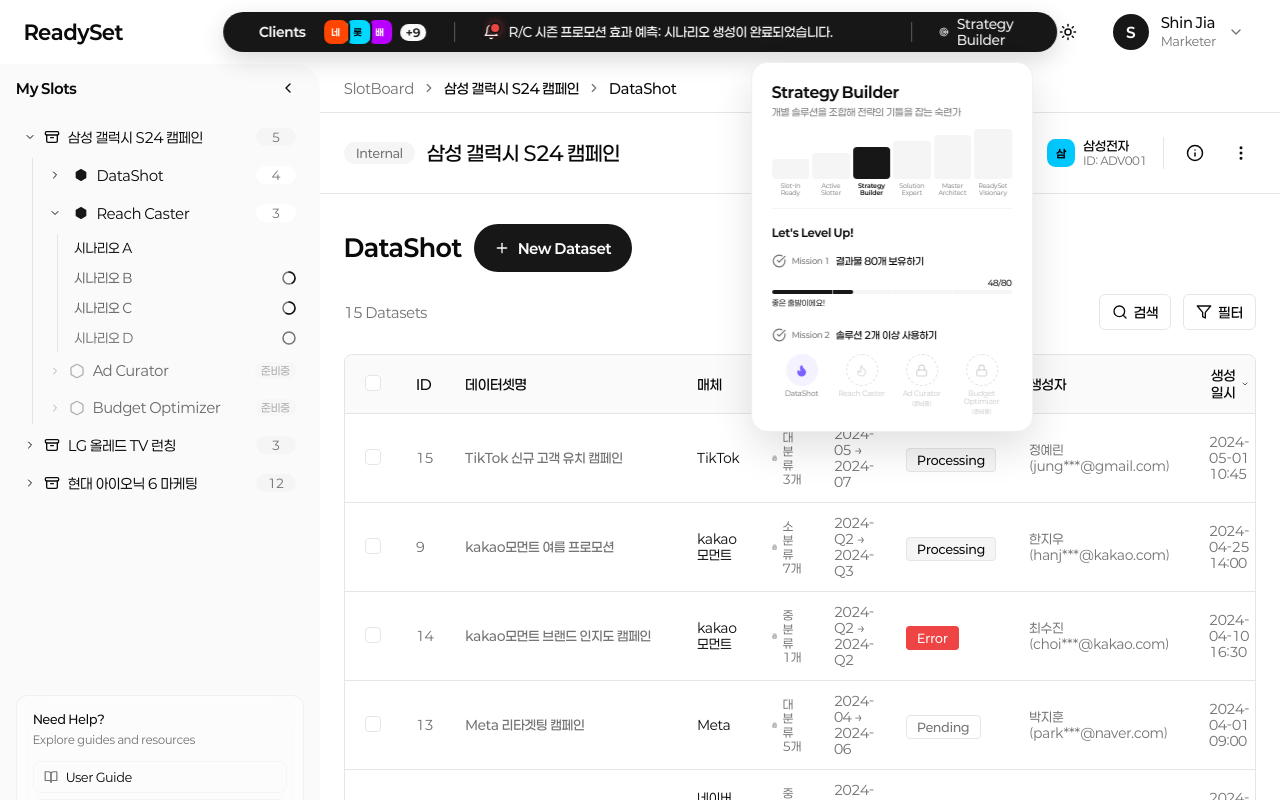
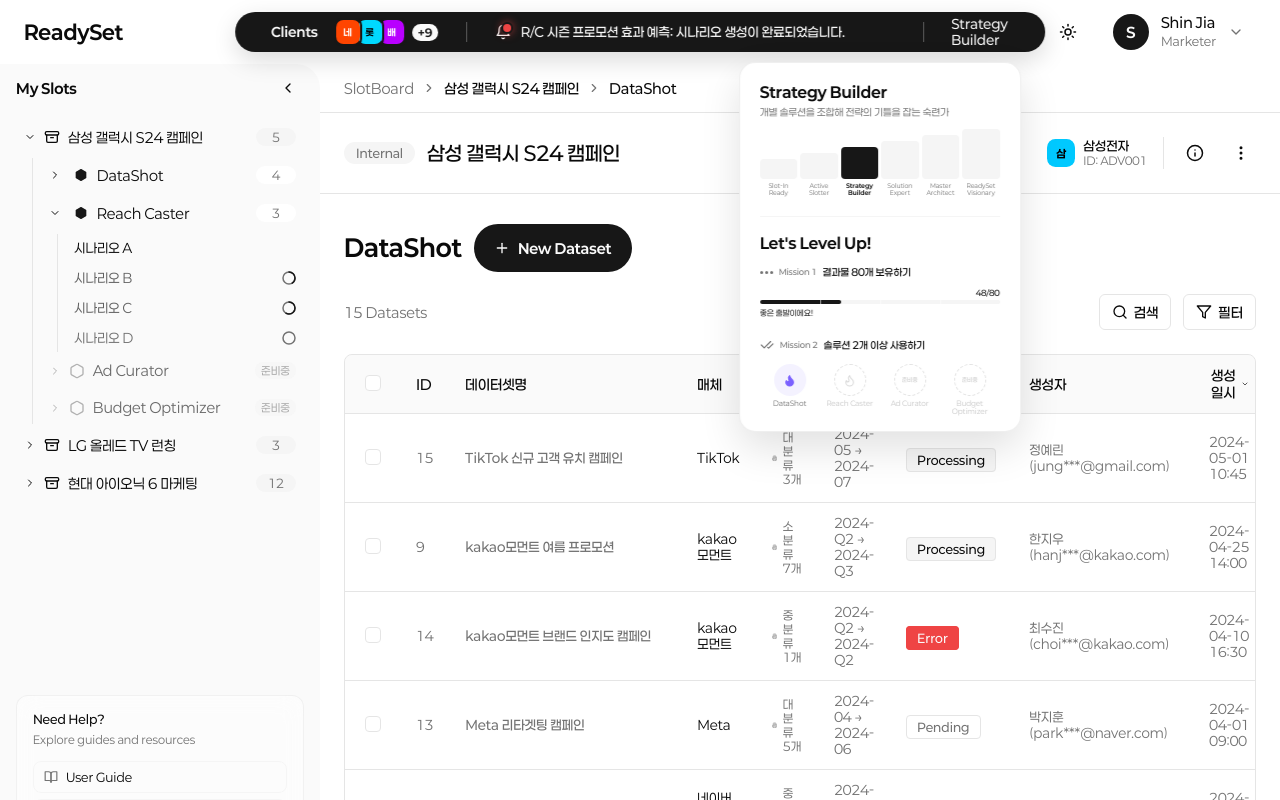
Before and after one commit to taetaej/ReadySet, a React (Vite) app: page /datashot in a window 1280 px wide. Both pictures are taken after a click on the element "Strategy Builder". Shown: the top 800 px of the page. Built offline with nearby package versions, Linux system fonts and the light colour scheme.

Commit message:
feat: GradeCard 미션 아이콘 개선 - 도로록 점 애니메이션, 준비중 텍스트, GNB 아이콘 정리

```diff
--- a/src/components/layout/GradeCard.tsx
+++ b/src/components/layout/GradeCard.tsx
@@ -1,5 +1,5 @@
 import { useState, useEffect, useRef } from 'react'
-import { ChevronRight, Award, Flame, Lock, Zap, Activity, Target, Crown, Star } from 'lucide-react'
+import { ChevronRight, Award, Flame, Zap, Activity, Target, Crown, Star, CheckCheck } from 'lucide-react'
 
 const grades = [
   { name: 'Slot-In Ready', icon: Zap, description: 'ReadySet의 잠재력을 탐색 중인 예비 전략가.' },
@@ -65,7 +65,6 @@ export function GradeCard() {
       }}
       onClick={() => setShowGradeTooltip(!showGradeTooltip)}
     >
-      <currentGrade.icon size={16} style={{ color: 'hsl(var(--primary-foreground))' }} />
       <span style={{ fontSize: '13px', fontWeight: '500', color: 'hsl(var(--primary-foreground))' }}>
         {currentGrade.name}
       </span>
@@ -115,17 +114,18 @@ export function GradeCard() {
               </div>
             </div>
 
-            <div style={{ marginTop: '12px', paddingTop: '12px', borderTop: '1px solid hsl(var(--border) / 0.4)' }}>
-              <span style={{ fontSize: '11px', fontWeight: '600', color: 'hsl(var(--foreground))' }}>Let's Level Up!</span>
+            <div style={{ marginTop: '20px', paddingTop: '16px', borderTop: '1px solid hsl(var(--border) / 0.4)' }}>
+              <span style={{ fontSize: '15px', fontWeight: '700', color: 'hsl(var(--foreground))' }}>Let's Level Up!</span>
 
               {/* 미션 1 */}
               <div style={{ marginTop: '14px' }}>
                 <div style={{ display: 'flex', alignItems: 'center', marginBottom: '10px' }}>
                   <div style={{ display: 'flex', alignItems: 'center', gap: '6px' }}>
-                    {showCheck1
-                      ? <svg width="14" height="14" viewBox="0 0 24 24" fill="none" stroke="hsl(var(--muted-foreground))" strokeWidth="2" strokeLinecap="round" strokeLinejoin="round" style={{ flexShrink: 0, animation: 'stampPop 0.5s ease-out forwards' }}><path d="M21.801 10A10 10 0 1 1 17 3.335"/><path d="m9 11 3 3L22 4"/></svg>
-                      : <svg width="14" height="14" viewBox="0 0 24 24" style={{ flexShrink: 0, visibility: 'hidden' }}><path d="M21.801 10A10 10 0 1 1 17 3.335"/></svg>
-                    }
+                    <span style={{ display: 'inline-flex', alignItems: 'center', gap: '2px', flexShrink: 0 }}>
+                      <span style={{ width: '3px', height: '3px', borderRadius: '50%', backgroundColor: 'hsl(var(--muted-foreground))', animation: 'dotBounce 1.4s ease-in-out infinite', animationDelay: '0s' }} />
+                      <span style={{ width: '3px', height: '3px', borderRadius: '50%', backgroundColor: 'hsl(var(--muted-foreground))', animation: 'dotBounce 1.4s ease-in-out infinite', animationDelay: '0.2s' }} />
+                      <span style={{ width: '3px', height: '3px', borderRadius: '50%', backgroundColor: 'hsl(var(--muted-foreground))', animation: 'dotBounce 1.4s ease-in-out infinite', animationDelay: '0.4s' }} />
+                    </span>
                     <span style={{ fontSize: '8px', fontWeight: '500', color: 'hsl(var(--muted-foreground))' }}>Mission 1</span>
                     <span style={{ fontSize: '10px', fontWeight: '500', color: 'hsl(var(--foreground))' }}>결과물 80개 보유하기</span>
                   </div>
@@ -156,8 +156,8 @@ export function GradeCard() {
                 <div style={{ display: 'flex', alignItems: 'center', marginBottom: '4px' }}>
                   <div style={{ display: 'flex', alignItems: 'center', gap: '6px' }}>
                     {showCheck2
-                      ? <svg width="14" height="14" viewBox="0 0 24 24" fill="none" stroke="hsl(var(--muted-foreground))" strokeWidth="2" strokeLinecap="round" strokeLinejoin="round" style={{ flexShrink: 0, animation: 'stampPop 0.5s ease-out forwards' }}><path d="M21.801 10A10 10 0 1 1 17 3.335"/><path d="m9 11 3 3L22 4"/></svg>
-                      : <svg width="14" height="14" viewBox="0 0 24 24" style={{ flexShrink: 0, visibility: 'hidden' }}><path d="M21.801 10A10 10 0 1 1 17 3.335"/></svg>
+                      ? <CheckCheck size={14} style={{ color: 'hsl(var(--muted-foreground))', flexShrink: 0, animation: 'stampPop 0.5s ease-out forwards' }} />
+                      : <CheckCheck size={14} style={{ flexShrink: 0, visibility: 'hidden' }} />
                     }
                     <span style={{ fontSize: '8px', fontWeight: '500', color: 'hsl(var(--muted-foreground))' }}>Mission 2</span>
                     <span style={{ fontSize: '10px', fontWeight: '500', color: 'hsl(var(--foreground))' }}>솔루션 2개 이상 사용하기</span>
@@ -178,7 +178,7 @@ export function GradeCard() {
                         backgroundColor: s.done ? `${s.color}15` : 'transparent'
                       }}>
                         {s.locked
-                          ? <Lock size={13} style={{ color: 'hsl(var(--muted-foreground) / 0.3)' }} />
+                          ? <span style={{ fontSize: '6px', color: 'hsl(var(--muted-foreground) / 0.4)', textAlign: 'center', lineHeight: '1.1' }}>준비중</span>
                           : <Flame size={13}
                               fill={s.done ? s.color : 'none'}
                               style={{ color: s.done ? s.color : 'hsl(var(--muted-foreground) / 0.25)' }}
@@ -186,7 +186,6 @@ export function GradeCard() {
                         }
                       </div>
                       <span style={{ fontSize: '7px', color: s.done ? '#737373' : 'hsl(var(--muted-foreground) / 0.4)', textAlign: 'center' }}>{s.name}</span>
-                      {s.locked ? <span style={{ fontSize: '6px', color: 'hsl(var(--muted-foreground) / 0.4)' }}>(준비중)</span> : <span style={{ fontSize: '6px', visibility: 'hidden' }}>(준비중)</span>}
                     </div>
                   ))}
                 </div>
--- a/src/styles/globals.css
+++ b/src/styles/globals.css
@@ -1154,3 +1154,21 @@
   80% { transform: scale(1.1) rotate(1deg); }
   100% { transform: scale(1) rotate(0deg); opacity: 1; }
 }
+
+@keyframes spin {
+  from { transform: rotate(0deg); }
+  to { transform: rotate(360deg); }
+}
+
+.loader-spin {
+  animation: spin 3s linear infinite;
+}
+
+.hourglass-flip {
+  animation: hourglassFlip 3s ease-in-out infinite;
+}
+
+@keyframes dotBounce {
+  0%, 60%, 100% { transform: translateY(0); }
+  30% { transform: translateY(-3px); }
+}
```
